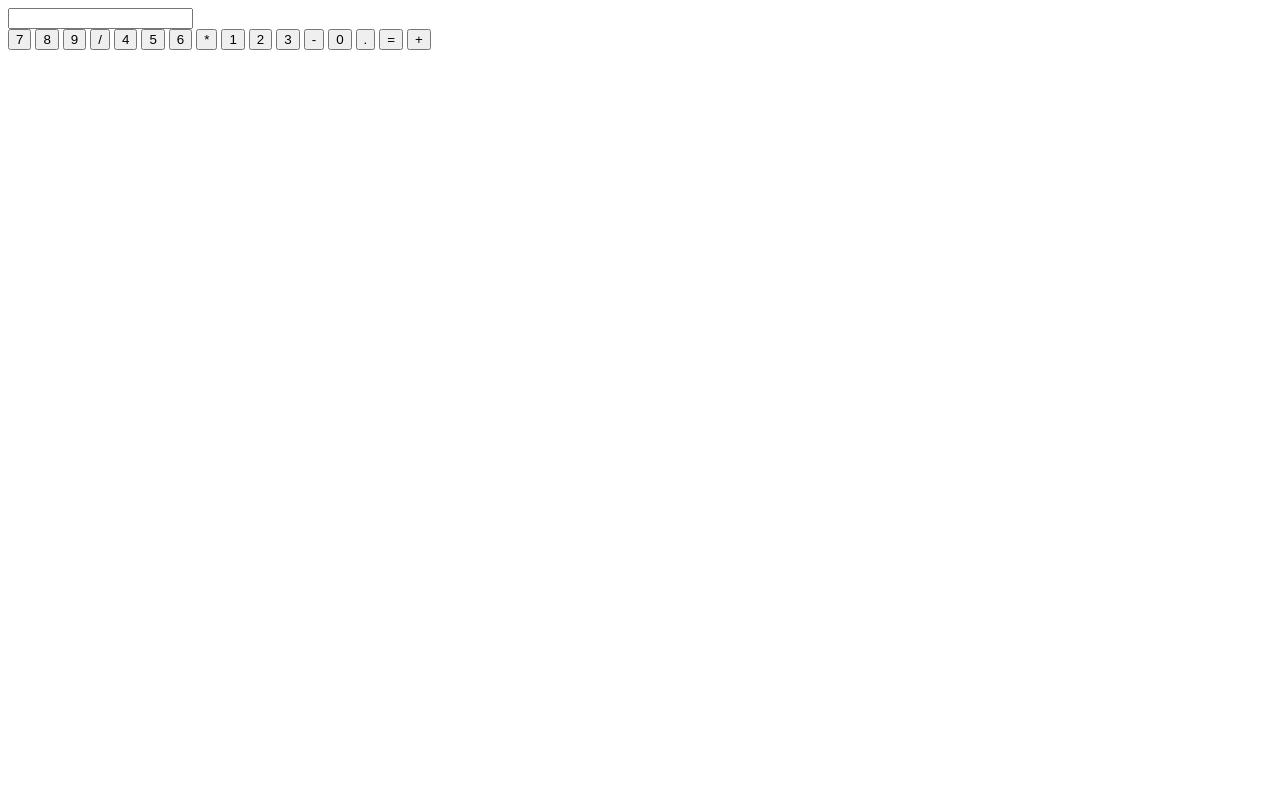
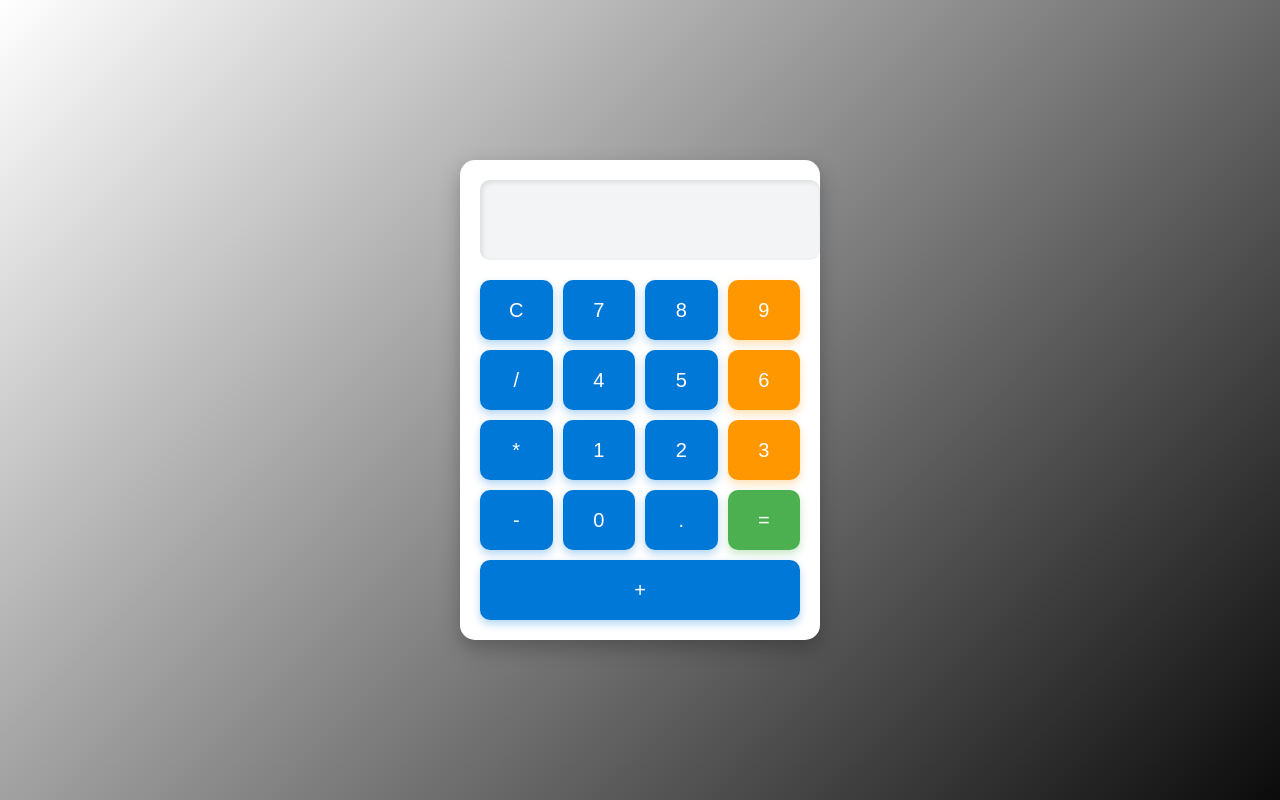
Before and after one commit to omid-sadat/calculator, a plain HTML site: page index.html in a window 1280 px wide. Drawn offline with Linux system fonts and the light colour scheme.

Commit message:
add calculator js css html

```diff
--- a/index.html
+++ b/index.html
@@ -11,6 +11,7 @@
       <input type="text" id="display" readonly />
 
       <div id="buttons-n">
+        <button>C</button>
         <!-- Row 1 -->
         <button>7</button>
         <button>8</button>
@@ -36,5 +37,6 @@
         <button>+</button>
       </div>
     </div>
+    <script src="script.js"></script>
   </body>
 </html>
--- a/script.js
+++ b/script.js
@@ -0,0 +1,33 @@
+// Get display element
+const display = document.getElementById("display");
+
+// Get all buttons
+const buttons = document.querySelectorAll("#buttons-n button");
+
+// Store current input
+let currentInput = "";
+
+// Add click event to each button
+buttons.forEach((button) => {
+  button.addEventListener("click", () => {
+    const value = button.textContent;
+
+    if (value === "=") {
+      try {
+        // Evaluate the expression safely
+        currentInput = eval(currentInput).toString();
+      } catch {
+        currentInput = "Error";
+      }
+    } else if (value === "C") {
+      // Clear the display
+      currentInput = "";
+    } else {
+      // Add pressed button value
+      currentInput += value;
+    }
+
+    // Update display
+    display.value = currentInput;
+  });
+});
--- a/style.css
+++ b/style.css
@@ -0,0 +1,96 @@
+/* General Page Styling */
+body {
+  background: linear-gradient(135deg, #ffffff, #0b0b0b);
+  display: flex;
+  justify-content: center;
+  align-items: center;
+  height: 100vh;
+  margin: 0;
+  font-family: "Poppins", Arial, sans-serif;
+}
+
+/* Calculator Container */
+.calculator {
+  background-color: #ffffff;
+  border-radius: 15px;
+  box-shadow: 0 8px 20px rgba(0, 0, 0, 0.25);
+  width: 320px;
+  padding: 20px;
+  display: flex;
+  flex-direction: column;
+}
+
+/* Display Screen */
+#display {
+  width: 100%;
+  height: 60px;
+  margin-bottom: 20px;
+  font-size: 28px;
+  text-align: right;
+  padding: 10px;
+  border: none;
+  border-radius: 10px;
+  background-color: #f3f4f6;
+  box-shadow: inset 2px 2px 5px rgba(0, 0, 0, 0.1);
+  color: #333;
+}
+
+/* Buttons Container */
+#buttons-n {
+  display: flex;
+  flex-wrap: wrap;
+  gap: 10px;
+  justify-content: center;
+}
+
+/* Buttons */
+#buttons-n button {
+  flex: 1 1 22%;
+  height: 60px;
+  font-size: 20px;
+  border: none;
+  border-radius: 10px;
+  background-color: #0078d7;
+  color: white;
+  cursor: pointer;
+  transition: all 0.2s ease;
+  box-shadow: 0 4px 8px rgba(0, 120, 215, 0.3);
+}
+
+/* Hover & Active Effects */
+#buttons-n button:hover {
+  background-color: #005fa3;
+}
+
+#buttons-n button:active {
+  background-color: #004f8a;
+  transform: scale(0.97);
+}
+
+/* Operator Buttons */
+#buttons-n button:nth-child(4n) {
+  background-color: #ff9800;
+  box-shadow: 0 4px 8px rgba(255, 152, 0, 0.3);
+}
+
+#buttons-n button:nth-child(4n):hover {
+  background-color: #e68900;
+}
+
+#buttons-n button:nth-child(4n):active {
+  background-color: #cc7a00;
+}
+
+/* Equals Button */
+#buttons-n button:nth-last-child(2) {
+  background-color: #4caf50;
+  box-shadow: 0 4px 8px rgba(76, 175, 80, 0.3);
+}
+
+#buttons-n button:nth-last-child(2):hover {
+  background-color: #43a047;
+}
+
+#buttons-n button:nth-last-child(2):active {
+  background-color: #388e3c;
+}
```
